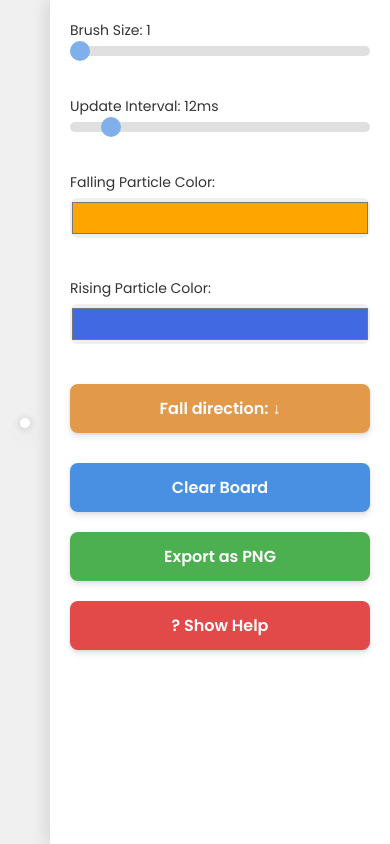
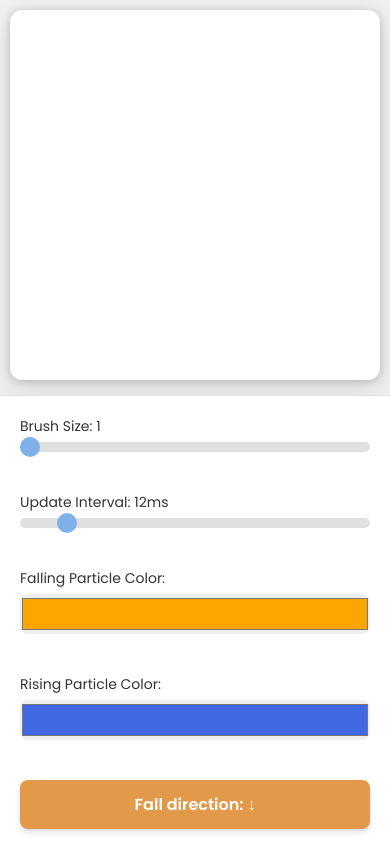
Before and after one commit to JennaHuff/falling-sand, a React (Vite) app: page / in a window 390 px wide. Shown: the top 844 px of the page. Built offline with nearby package versions, Linux system fonts and the light colour scheme.

Commit message:
test 2 for mobile touch events

```diff
--- a/index.html
+++ b/index.html
@@ -3,7 +3,10 @@
     <head>
         <meta charset="UTF-8" />
         <link rel="icon" type="image/svg+xml" href="/vite.svg" />
-        <meta name="viewport" content="width=device-width, initial-scale=1.0" />
+        <meta
+            name="viewport"
+            content="width=device-width, initial-scale=1.0, maximum-scale=1, user-scalable=no"
+        />
         <title>Falling Sand Simulator</title>
     </head>
     <body>
--- a/src/App.tsx
+++ b/src/App.tsx
@@ -43,6 +43,7 @@ const Grid: React.FC<{
         onExport,
     }) => {
         const canvasRef = useRef<HTMLCanvasElement>(null);
+        const [isDrawing, setIsDrawing] = useState(false);
 
         const drawGrid = useCallback(() => {
             const canvas = canvasRef.current;
@@ -141,18 +142,55 @@ const Grid: React.FC<{
             [setFallingCubes, brushSize, isBlueMode, fallingColor, risingColor]
         );
 
-        const handleMouseMove = useCallback(
-            (e: React.MouseEvent<HTMLCanvasElement>) => {
-                if (e.buttons === 1) {
-                    const rect = canvasRef.current?.getBoundingClientRect();
-                    if (rect) {
-                        const x = e.clientX - rect.left;
-                        const y = e.clientY - rect.top;
-                        activateCell(x, y);
-                    }
+        const handleStart = useCallback(
+            (x: number, y: number) => {
+                setIsDrawing(true);
+                activateCell(x, y);
+            },
+            [activateCell]
+        );
+
+        const handleMove = useCallback(
+            (x: number, y: number) => {
+                if (isDrawing) {
+                    activateCell(x, y);
                 }
             },
-            [activateCell]
+            [isDrawing, activateCell]
+        );
+
+        const handleEnd = useCallback(() => {
+            setIsDrawing(false);
+        }, []);
+
+        const handleMouseEvents = useCallback(
+            (e: React.MouseEvent<HTMLCanvasElement>) => {
+                const rect = canvasRef.current?.getBoundingClientRect();
+                if (rect) {
+                    const x = e.clientX - rect.left;
+                    const y = e.clientY - rect.top;
+                    if (e.type === "mousedown") handleStart(x, y);
+                    else if (e.type === "mousemove") handleMove(x, y);
+                    else if (e.type === "mouseup" || e.type === "mouseleave")
+                        handleEnd();
+                }
+            },
+            [handleStart, handleMove, handleEnd]
+        );
+
+        const handleTouchEvents = useCallback(
+            (e: React.TouchEvent<HTMLCanvasElement>) => {
+                e.preventDefault(); // Prevent scrolling when touching the canvas
+                const rect = canvasRef.current?.getBoundingClientRect();
+                if (rect && e.touches[0]) {
+                    const x = e.touches[0].clientX - rect.left;
+                    const y = e.touches[0].clientY - rect.top;
+                    if (e.type === "touchstart") handleStart(x, y);
+                    else if (e.type === "touchmove") handleMove(x, y);
+                    else if (e.type === "touchend") handleEnd();
+                }
+            },
+            [handleStart, handleMove, handleEnd]
         );
 
         const exportAsPNG = useCallback(() => {
@@ -193,9 +231,15 @@ const Grid: React.FC<{
                     boxShadow:
                         "0 10px 30px rgba(0, 0, 0, 0.1), 0 1px 8px rgba(0, 0, 0, 0.2)",
                     backgroundColor: "#ffffff",
+                    touchAction: "none", // Prevents default touch actions like scrolling
                 }}
-                onMouseMove={handleMouseMove}
-                onMouseDown={handleMouseMove}
+                onMouseDown={handleMouseEvents}
+                onMouseMove={handleMouseEvents}
+                onMouseUp={handleMouseEvents}
+                onMouseLeave={handleMouseEvents}
+                onTouchStart={handleTouchEvents}
+                onTouchMove={handleTouchEvents}
+                onTouchEnd={handleTouchEvents}
             />
         );
     }
@@ -426,25 +470,8 @@ function App() {
     // console.log(gridState);
 
     return (
-        <div
-            style={{
-                display: "flex",
-                height: "100vh",
-                width: "100%",
-                backgroundColor: "#f0f0f0",
-                fontFamily:
-                    "'Segoe UI', 'Roboto', 'Oxygen', 'Ubuntu', 'Cantarell', 'Fira Sans', 'Droid Sans', 'Helvetica Neue', sans-serif",
-            }}
-        >
-            <div
-                style={{
-                    flex: 1,
-                    display: "flex",
-                    justifyContent: "center",
-                    alignItems: "center",
-                    padding: "20px",
-                }}
-            >
+        <div className="app-container">
+            <div className="canvas-container">
                 <div
                     style={{
                         width: "100%",
@@ -464,18 +491,7 @@ function App() {
                     />
                 </div>
             </div>
-            <div
-                style={{
-                    width: "300px",
-                    padding: "20px",
-                    backgroundColor: "#ffffff",
-                    boxShadow: "-5px 0 15px rgba(0, 0, 0, 0.1)",
-                    overflowY: "auto",
-                    display: "flex",
-                    flexDirection: "column",
-                    gap: "20px",
-                }}
-            >
+            <div className="controls-container">
                 <div
                     style={{
                         display: "flex",
--- a/src/index.css
+++ b/src/index.css
@@ -3,6 +3,7 @@
 * {
     margin: 0;
     padding: 0;
+    box-sizing: border-box;
 }
 
 body {
@@ -11,11 +12,32 @@ body {
         "Fira Sans", "Droid Sans", "Helvetica Neue", sans-serif;
     -webkit-font-smoothing: antialiased;
     -moz-osx-font-smoothing: grayscale;
+    background-color: #f0f0f0;
 }
 
-code {
-    font-family: source-code-pro, Menlo, Monaco, Consolas, "Courier New",
-        monospace;
+.app-container {
+    display: flex;
+    min-height: 100vh;
+    width: 100%;
+}
+
+.canvas-container {
+    flex: 1;
+    display: flex;
+    justify-content: center;
+    align-items: center;
+    padding: 20px;
+}
+
+.controls-container {
+    width: 300px;
+    padding: 20px;
+    background-color: #ffffff;
+    box-shadow: -5px 0 15px rgba(0, 0, 0, 0.1);
+    overflow-y: auto;
+    display: flex;
+    flex-direction: column;
+    gap: 20px;
 }
 
 input[type="range"] {
@@ -50,3 +72,39 @@ input[type="range"]::-moz-range-thumb {
     background: #4a90e2;
     cursor: pointer;
 }
+
+button {
+    padding: 12px 24px;
+    font-size: 16px;
+    font-weight: bold;
+    color: #ffffff;
+    background-color: #4a90e2;
+    border: none;
+    border-radius: 8px;
+    cursor: pointer;
+    transition: all 0.3s ease;
+    box-shadow: 0 4px 6px rgba(50, 50, 93, 0.11), 0 1px 3px rgba(0, 0, 0, 0.08);
+    font-family: "Poppins", "Segoe UI", sans-serif;
+}
+
+@media (max-width: 768px) {
+    .app-container {
+        flex-direction: column;
+    }
+
+    .canvas-container {
+        width: 100%;
+        padding: 10px;
+    }
+
+    .controls-container {
+        width: 100%;
+        box-shadow: none;
+        border-top: 1px solid #e0e0e0;
+    }
+
+    button {
+        padding: 10px 20px;
+        font-size: 14px;
+    }
+}
```
